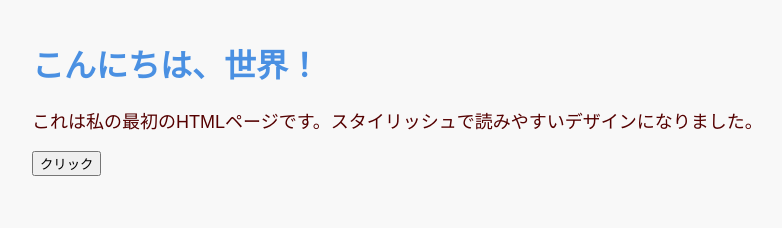
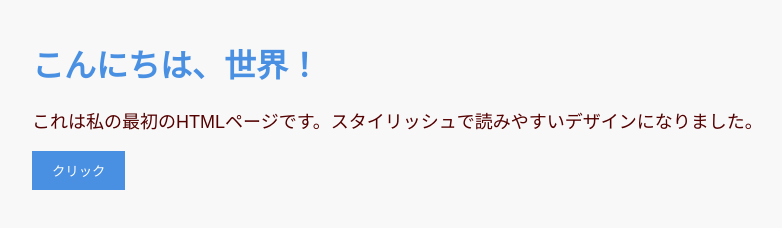
Before and after one commit to protoLHT/protoLHT.github.io, a plain HTML site: page index.html in a window 1280 px wide. Shown: the whole page, without its empty margins (8-790 px from the left). Drawn offline with Linux system fonts and the light colour scheme.

Commit message:
Update style.css

```diff
--- a/style.css
+++ b/style.css
@@ -11,3 +11,19 @@ h1 {
 p {
     font-size: 18px;
 }
+/* ボタンの基本スタイル */
+#myButton {
+  padding: 10px 20px;
+  background-color: #4A90E2;
+  color: white;
+  border: none;
+  outline: none;
+  cursor: pointer;
+  transition: background-color 0.3s, box-shadow 0.3s;
+}
+
+/* ボタンが押された時のスタイル */
+#myButton:active {
+  background-color: #3672b8; /* 色を少し暗く */
+  box-shadow: 0px 2px 5px rgba(0, 0, 0, 0.2) inset; /* 内側の影で凹んでいるように見せる */
+}
```
